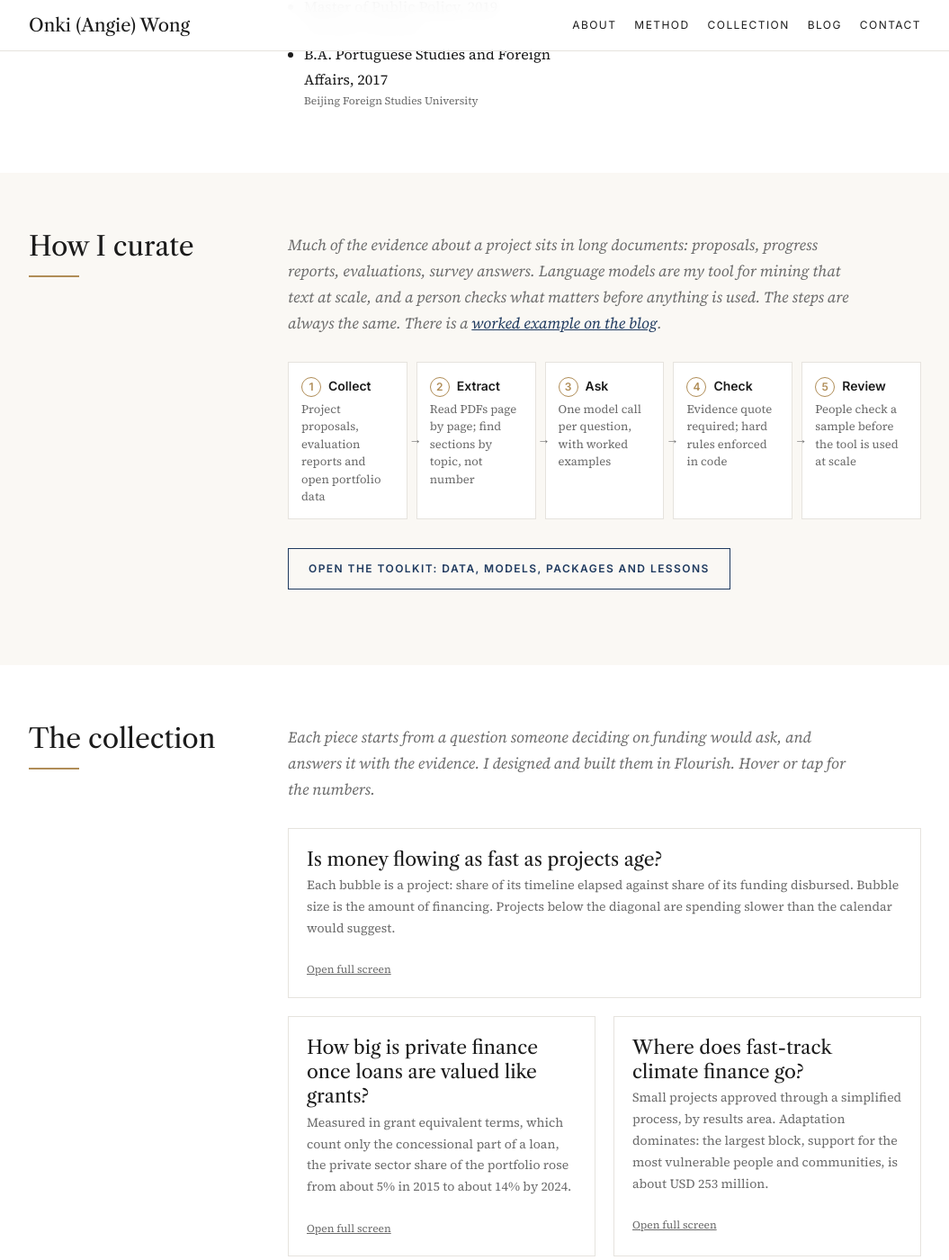
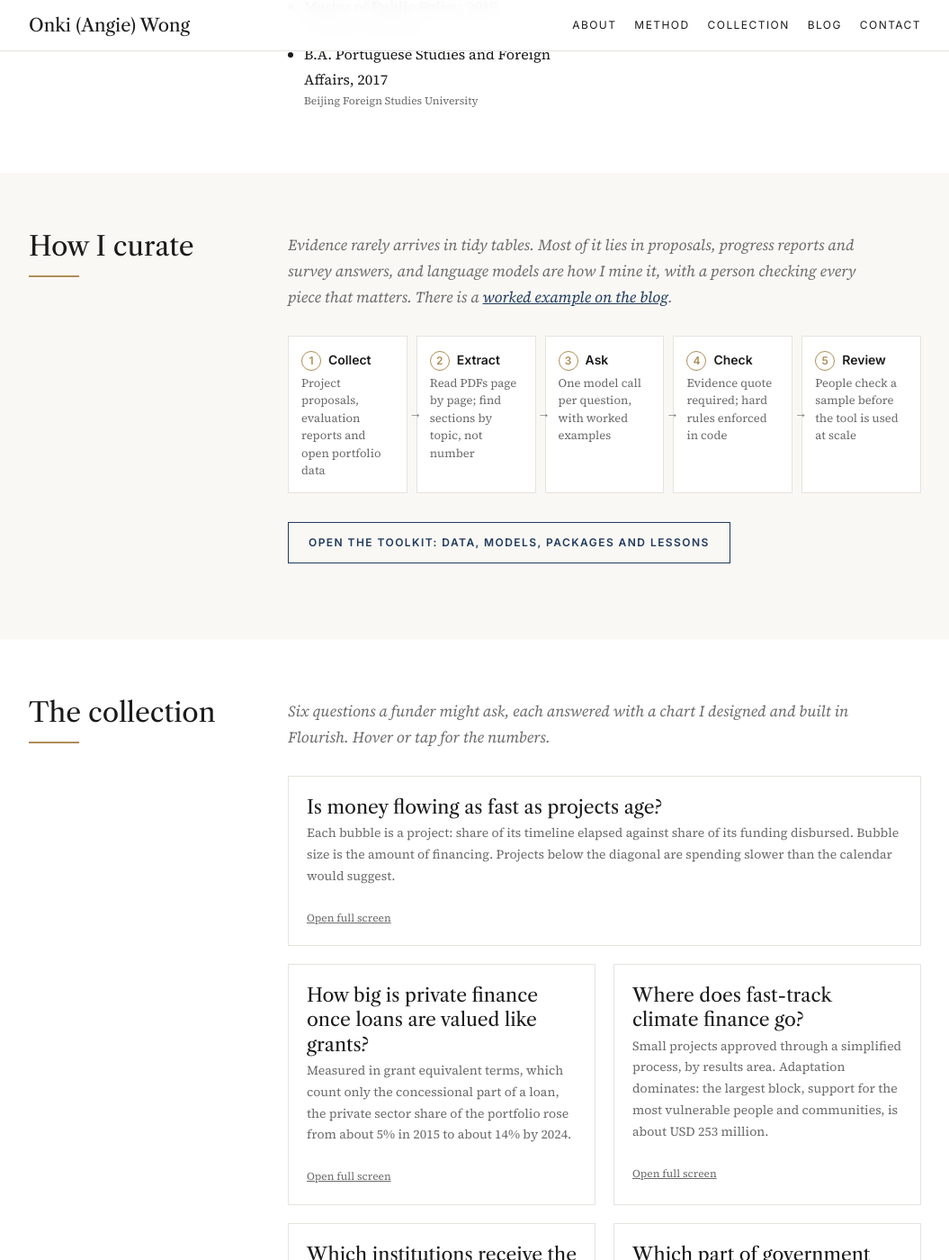
Before and after one commit to owangie/owangie.github.io, a Jekyll site: the page built from _pages/about.md, in a window 1280 px wide and 1400 px high, scrolled down 1419 px. Shown: the whole window at 90% size, without its empty margins (112-1167 px from the left). Built offline with Jekyll 4.4.1, drawn with Linux system fonts in a browser that asks for light colours; some of the changed text lies outside the part shown.

Commit message:
Editorial decks for hero and section intros

```diff
--- a/_layouts/home.html
+++ b/_layouts/home.html
@@ -248,7 +248,7 @@
     <div class="hero-text">
     <p class="eyebrow">Data curator</p>
     <h1>{{ site.author.name }}</h1>
-    <p>A curator builds an object's history from evidence. I do the same for development projects: I gather the data, check it, and piece together whether the money did what it promised. Language models help me mine the text no team could read by hand.</p>
+    <p>Where a curator reads provenance, I read portfolios: development data gathered, tested and set down as the story of whether the money did what it promised, with language models to mine the text no team could read by hand.</p>
     <div class="btns">
       <a class="btn primary" href="#visuals">See the collection</a>
       <a class="btn" href="https://www.linkedin.com/in/{{ site.author.linkedin }}/">LinkedIn</a>
@@ -280,7 +280,7 @@
     <h2 class="reveal">How I curate</h2>
     </div>
     <div class="sbody">
-    <p class="intro reveal">Much of the evidence about a project sits in long documents: proposals, progress reports, evaluations, survey answers. Language models are my tool for mining that text at scale, and a person checks what matters before anything is used. The steps are always the same. There is a <a href="{{ site.baseurl }}/writing/llm-screening-private-sector/">worked example on the blog</a>.</p>
+    <p class="intro reveal">Evidence rarely arrives in tidy tables. Most of it lies in proposals, progress reports and survey answers, and language models are how I mine it, with a person checking every piece that matters. There is a <a href="{{ site.baseurl }}/writing/llm-screening-private-sector/">worked example on the blog</a>.</p>
     <ol class="flow reveal">
       {% for s in site.data.ai.pipeline %}<li><b>{{ s.step }}</b><span>{{ s.text }}</span></li>{% endfor %}
     </ol>
@@ -321,7 +321,7 @@
     <h2 class="reveal">The collection</h2>
     </div>
     <div class="sbody">
-    <p class="intro reveal">Each piece starts from a question someone deciding on funding would ask, and answers it with the evidence. I designed and built them in Flourish. Hover or tap for the numbers.</p>
+    <p class="intro reveal">Six questions a funder might ask, each answered with a chart I designed and built in Flourish. Hover or tap for the numbers.</p>
     <div class="vizgrid">
     {% for v in site.data.visuals %}
     <figure class="viz reveal{% if v.size == 'half' %} half{% endif %}">
@@ -343,7 +343,7 @@
     <h2 class="reveal">Things I've built</h2>
     </div>
     <div class="sbody">
-    <p class="intro reveal">Tools I have built and that people use.</p>
+    <p class="intro reveal">Tools made for the people who open them every week.</p>
     <div class="grid">
       {% for p in site.portfolio %}
       <article class="card reveal">
@@ -380,7 +380,7 @@
     <h2 class="reveal">Published work</h2>
     </div>
     <div class="sbody">
-    <p class="intro reveal">Evaluation reports and working papers I co-authored. They are team products; co-authors are named in each report.</p>
+    <p class="intro reveal">Independent evaluations and working papers, each one the work of a team, with co-authors named in every report.</p>
     <ul class="list reveal">
       {% assign pubs = site.publications | sort: "date" | reverse %}
       {% for p in pubs %}
@@ -403,6 +403,7 @@
     <h2 class="reveal">Blog</h2>
     </div>
     <div class="sbody">
+    <p class="intro reveal">Field notes on language models, official statistics and the slow craft of building evidence.</p>
     <ul class="list reveal">
       {% for post in site.posts %}
       <li>
@@ -423,6 +424,7 @@
     <h2 class="reveal">Talks</h2>
     </div>
     <div class="sbody">
+    <p class="intro reveal">Rooms where I have shared the work, and what I brought to them.</p>
     {% for t in site.talks reversed %}
     <article class="talk reveal">
       <h3>{{ t.title }}</h3>
@@ -440,6 +442,7 @@
     <h2 class="reveal">On my shelf</h2>
     </div>
     <div class="sbody">
+    <p class="intro reveal">The books that shaped how I work, beginning with my first programming book.</p>
     <ul class="list reveal">
       {% for b in site.data.books %}
       <li>
@@ -460,7 +463,7 @@
     <h2>Say hello</h2>
     </div>
     <div class="sbody">
-    <p class="intro">The best way to reach me is on LinkedIn. My CV is available on request.</p>
+    <p class="intro">For a conversation, a collaboration or a copy of my CV, LinkedIn is the surest way to reach me.</p>
     <div class="btns">
       <a class="btn primary" href="https://www.linkedin.com/in/{{ site.author.linkedin }}/">Message me on LinkedIn</a>
       <a class="btn" href="https://github.com/{{ site.author.github }}">GitHub</a>
```
